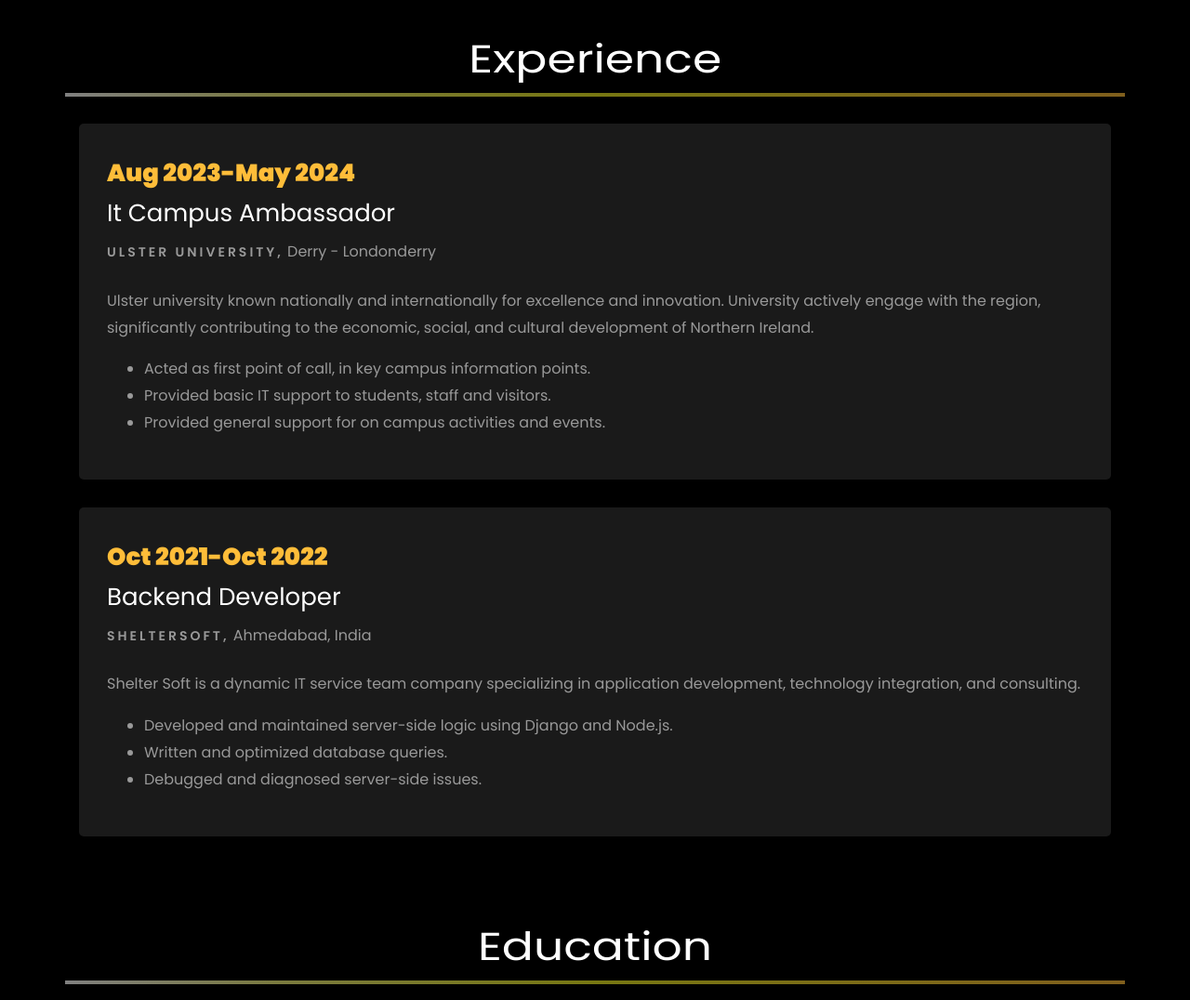
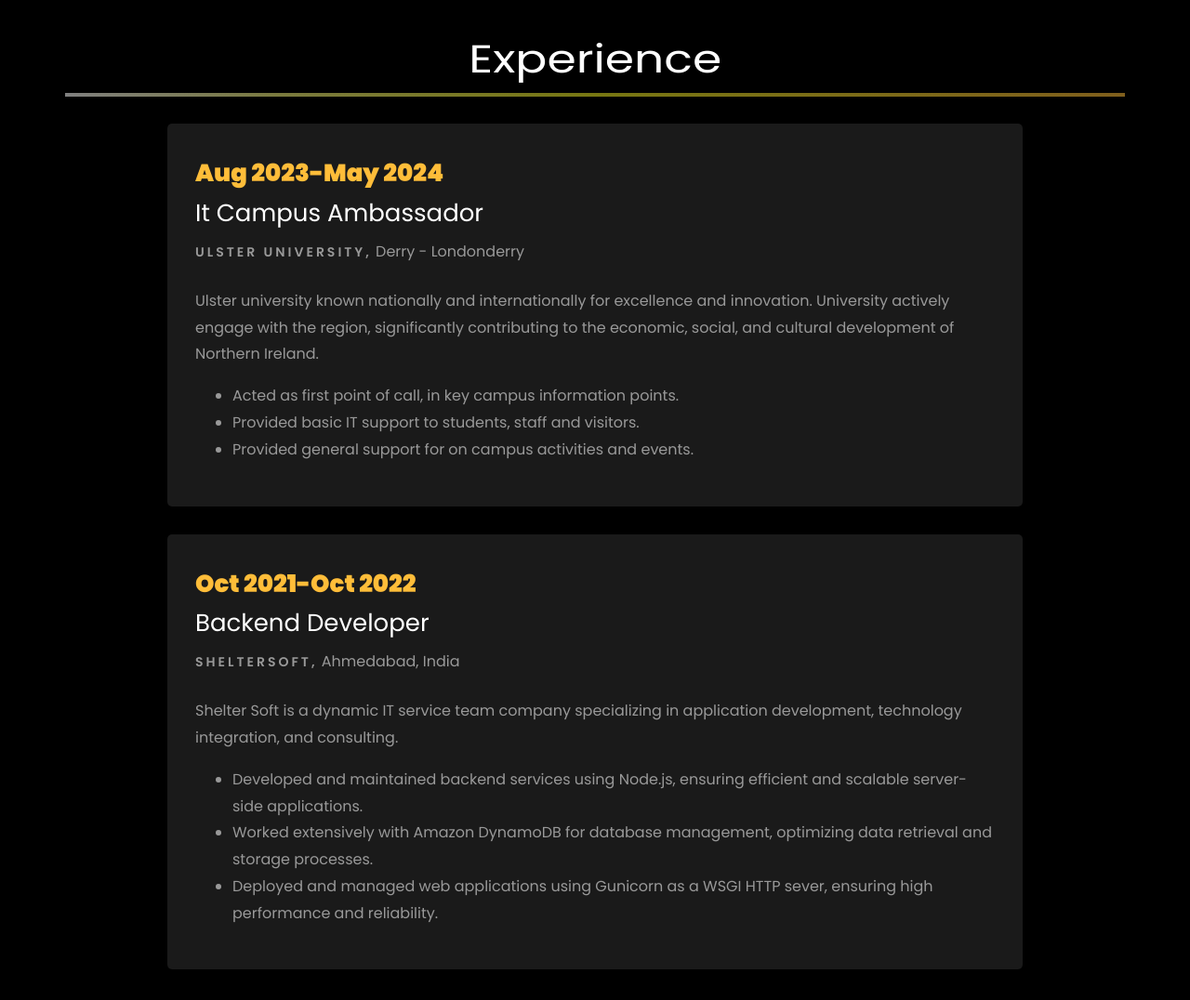
Before and after one commit to Karan4421/karanmodi.github.io, a plain HTML site: page index.html in a window 1280 px wide. Shown: the part 2020-3096 px from the top of the page at 93% size. Drawn offline with Linux system fonts and the light colour scheme; files whose address does not match are found by name.

Commit message:
Update index.html

```diff
--- a/index.html
+++ b/index.html
@@ -330,7 +330,7 @@
 		<br>
 
 		<div class="row">
-				<div class="col-md-12">
+				<div class="col-md-10 mx-auto">
 					<div class="resume-wrap ftco-animate">
 						<span class="date">Aug 2023-May 2024</span>
 						<h2>It Campus Ambassador</h2>
@@ -349,7 +349,7 @@
 
 				</div>
 
-				<div class="col-md-12">
+				<div class="col-md-10 mx-auto">
 					<div class="resume-wrap ftco-animate">
 						<span class="date">Oct 2021-Oct 2022</span>
 						<h2>Backend Developer</h2>
@@ -357,9 +357,9 @@
 						<span class="mt-4">Ahmedabad, India</span>
 						<p class="mt-4"> Shelter Soft is a dynamic IT service team company specializing in application development, technology integration, and consulting.
 							<ul>
-								<li>Developed and maintained server-side logic using Django and Node.js.</li>
-								<li>Written and optimized database queries.</li>
-								<li>Debugged and diagnosed server-side issues.</li>
+								<li>Developed and maintained backend services using Node.js, ensuring efficient and scalable server-side applications.</li>
+								<li>Worked extensively with Amazon DynamoDB for database management, optimizing data retrieval and storage processes.</li>
+								<li>Deployed and managed web applications using Gunicorn as a WSGI HTTP sever, ensuring high performance and reliability.</li>
 							</ul>
 						</p>
 					</div>
```
